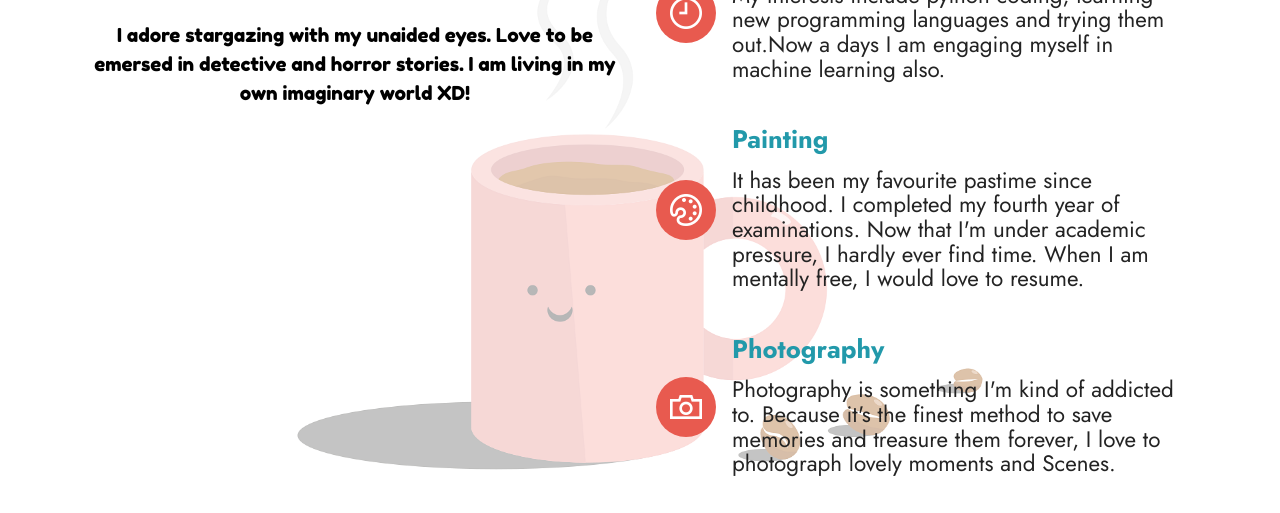
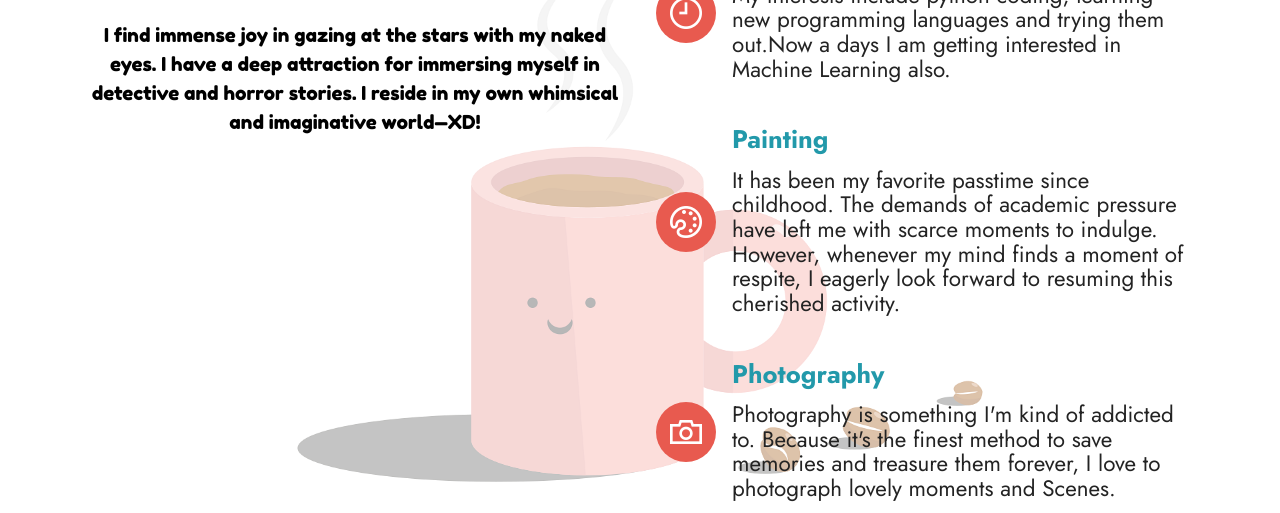
Before and after one commit to bsayari10/bsayari10, a plain HTML site: page index.html in a window 1280 px wide. Shown: the part 714-1227 px from the top of the page. Drawn offline with nearby package versions, Linux system fonts and the light colour scheme; files whose address does not match are found by name.

Commit message:
Update index.html

```diff
--- a/index.html
+++ b/index.html
@@ -95,7 +95,7 @@
                 <div class="card-wrapper">
                     <div class="card-box align-left">
                         <h4 class="card-title mbr-fonts-style mb-4 display-2"><strong>My Hobbies&nbsp;&nbsp;</strong></h4>
-                        <p class="mbr-text mbr-fonts-style mb-4 display-7"> I adore stargazing with my unaided eyes. Love to be emersed in detective and horror stories. I am living in my own imaginary world XD!<br></p>
+                        <p class="mbr-text mbr-fonts-style mb-4 display-7"> I find immense joy in gazing at the stars with my naked eyes. I have a deep attraction for immersing myself in detective and horror stories. I reside in my own whimsical and imaginative world—XD!<br></p>
 
                     </div>
                 </div>
@@ -107,7 +107,7 @@
                     </div>
                     <div class="text-box">
                         <h4 class="icon-title mbr-black mbr-fonts-style display-5"><strong>Python Coding</strong></h4>
-                        <h5 class="icon-text mbr-black mbr-fonts-style display-1"> My interests include python coding, learning new programming languages and trying them out.Now a days I am engaging myself in machine learning also.</h5>
+                        <h5 class="icon-text mbr-black mbr-fonts-style display-1"> My interests include python coding, learning new programming languages and trying them out.Now a days I am getting interested in Machine Learning also.</h5>
                     </div>
                 </div>
                 <div class="item mbr-flex">
@@ -116,7 +116,7 @@
                     </div>
                     <div class="text-box">
                         <h4 class="icon-title mbr-black mbr-fonts-style display-5"><strong>Painting</strong></h4>
-                        <h5 class="icon-text mbr-black mbr-fonts-style display-1">It has been my favourite pastime since  childhood. I completed my fourth year of examinations. Now that I'm under academic pressure, I hardly ever find time. When I am mentally free, I would love to resume.</h5>
+                        <h5 class="icon-text mbr-black mbr-fonts-style display-1"> It has been my favorite passtime since childhood. The demands of academic pressure have left me with scarce moments to indulge. However, whenever my mind finds a moment of respite, I eagerly look forward to resuming this cherished activity.</h5>
                     </div>
                 </div>
                 <div class="item mbr-flex">
@@ -249,9 +249,9 @@
                       I received a 97% in the Madhyamik 2016 exam, placing me fifth overall in West Bengal.
                       In 2018, I received a higher secondary grade point average of 95.8%. I then enrolled in the Physics Department at Jadavpur University.
                       I earned a Bachelor's degree in 2021 including an 8.77 cgpa.
-                      I have earned my master's degree at SNBNCBS with 86% marks in july 2023 and doing a project in computational Biophysics.
+                      I have earned my master's degree at SNBNCBS with 86% marks in july 2023 and currently working as Junior Research Fellow in computational Biophysics.
                       The three years, I spent in Jadavpur (2018-2021) were some of the happiest days in my life. Lionel Messi has a fanatic fan in me.
-                      Since I was 14 years old, I have regarded him as my hero. December 18, 2022, was undoubtedly the happiest day of my life.</p>
+                      Since I was 14 years old, I have regarded him as my idol. December 18, 2022, was undoubtedly the happiest day of my life.</p>
                 </div>
             </div>
         </div>
```
